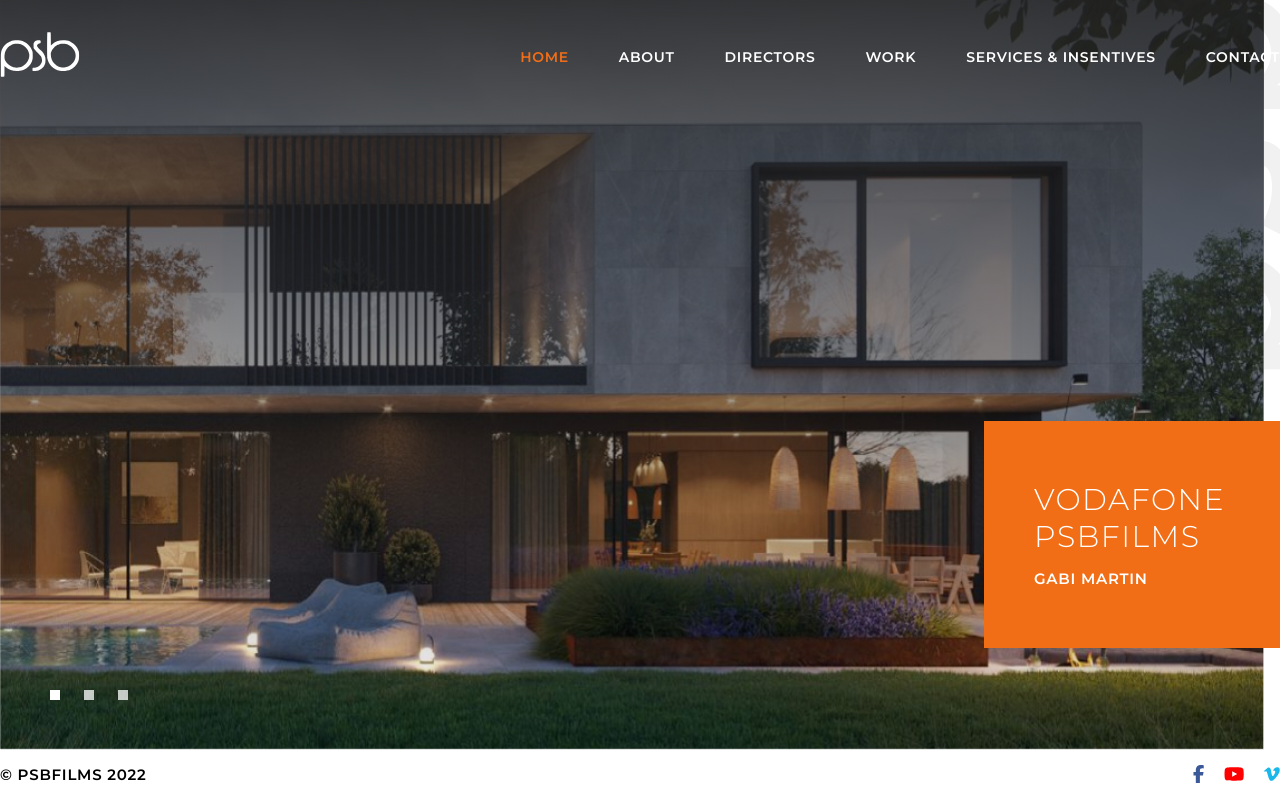
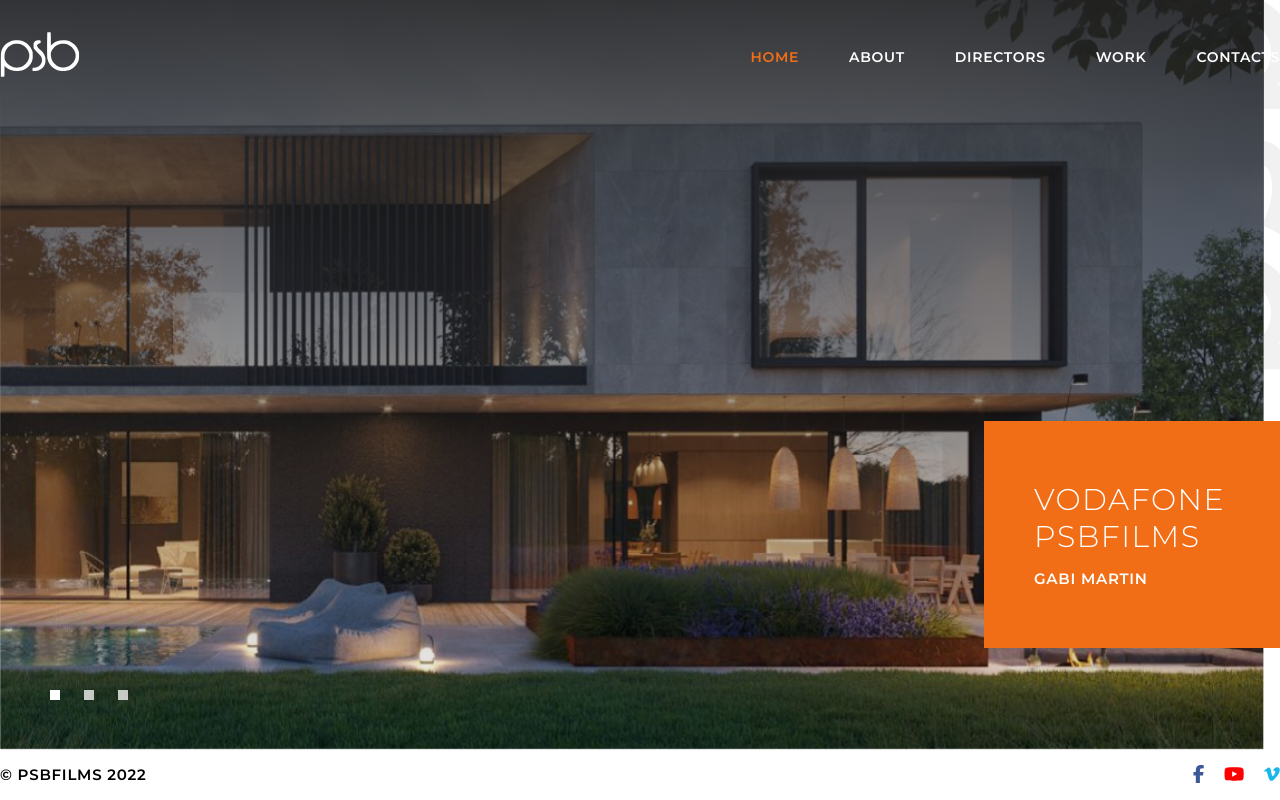
Before and after one commit to EvgenijZ/psbfilms, a Next.js app: page / in a window 1280 px wide. Shown: the top 800 px of the page. Built offline with nearby package versions, Linux system fonts and the light colour scheme.

Commit message:
Update links

```diff
--- a/components/Navbar/Navbar.tsx
+++ b/components/Navbar/Navbar.tsx
@@ -22,8 +22,7 @@ const Navbar: React.FC = () => {
 		{ name: 'About', slug: '/about' },
 		{ name: 'Directors', slug: '/directors' },
 		{ name: 'Work', slug: '/work' },
-		{ name: 'Services & Insentives', slug: '/services-insentives' },
-		{ name: 'Contact', slug: '/contact' },
+		{ name: 'Contacts', slug: '/contacts' },
 	];
 	return (
 		<nav className={`${styles.navbar} ${styles[themeVariant]}`}>
```
